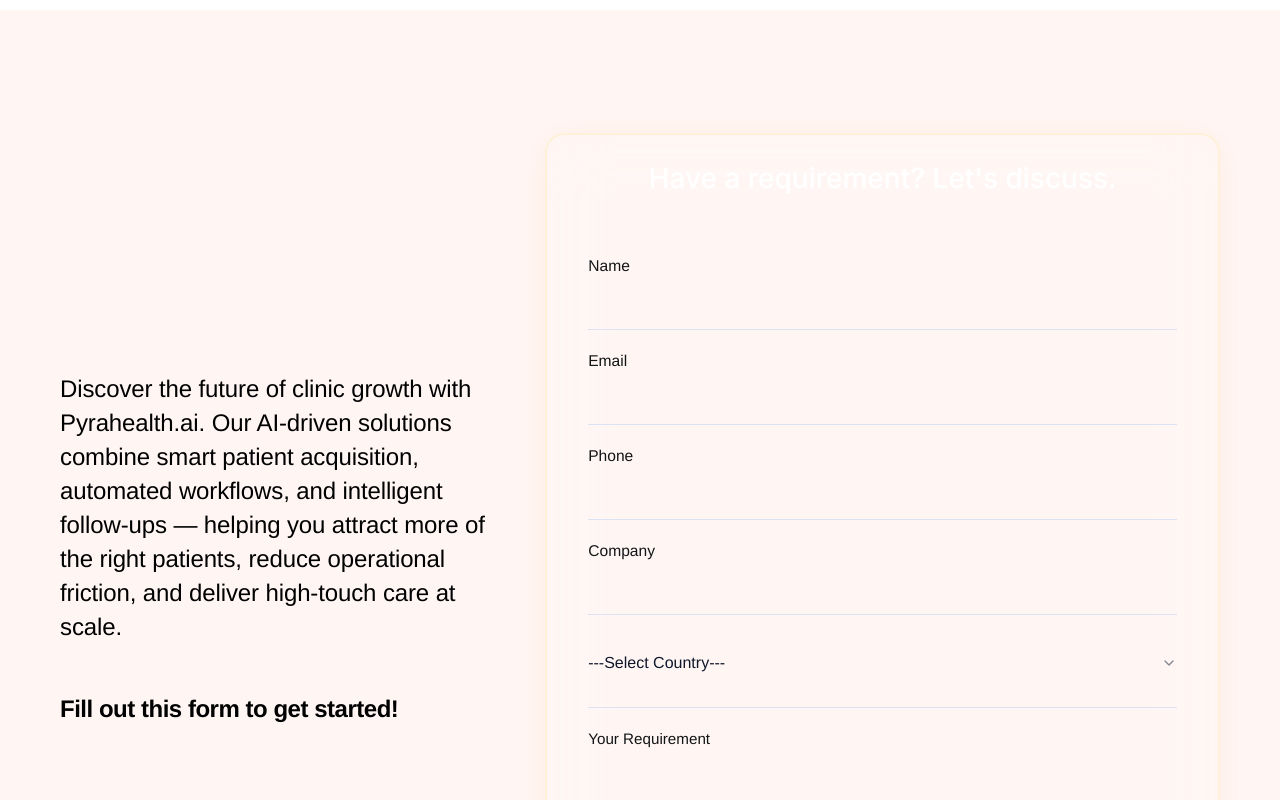
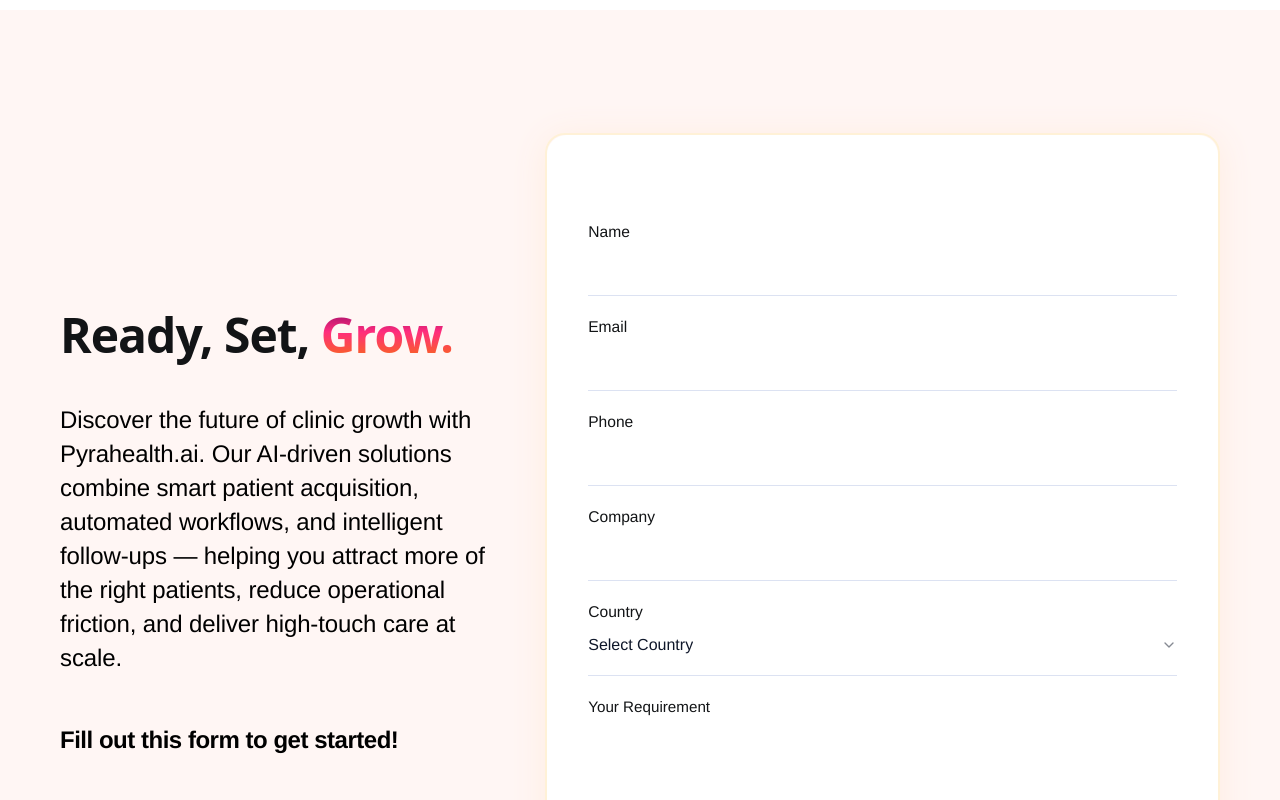
Before and after one commit to asherDn-Official/pyrahealth.ai, a React (Vite) app: page / in a window 1280 px wide. Shown: the part 2980-3780 px from the top of the page. Built offline with nearby package versions, Linux system fonts and the light colour scheme.

Commit message:
contact page

```diff
--- a/src/screens/LandingPage/sections/InsightsAndArticlesSection/InsightsAndArticlesSection.jsx
+++ b/src/screens/LandingPage/sections/InsightsAndArticlesSection/InsightsAndArticlesSection.jsx
@@ -6,6 +6,8 @@ import {
   Select,
   SelectTrigger,
   SelectValue,
+  SelectContent,
+  SelectItem,
 } from "../../../../components/ui/select";
 import { Textarea } from "../../../../components/ui/textarea";
 
@@ -18,23 +20,36 @@ export const InsightsAndArticlesSection = () => {
     { id: "company", label: "Company", type: "text" },
   ];
 
+  // Country options
+  const countries = [
+    "United States",
+    "Canada",
+    "United Kingdom",
+    "Australia",
+    "Germany",
+    "France",
+    "India",
+    "Japan",
+    "Brazil",
+    "South Africa",
+    "Other",
+  ];
+
   return (
     <section className="flex flex-col lg:flex-row w-full items-center gap-8 lg:gap-[50px] px-4 sm:px-8 lg:px-[60px] py-16 lg:py-[123px] bg-[#fff6f4]">
       <div className="flex flex-col w-full lg:w-[484px] items-start gap-8 lg:gap-12">
         <div className="flex flex-col items-start gap-4 lg:gap-5 w-full">
+          <h2 className="text-3xl sm:text-4xl lg:text-5xl font-bold tracking-[-1px] mb-4 lg:mb-6 text-[#121416]">
+            Ready, Set,{" "}
+            <span className="bg-[linear-gradient(180deg,rgba(114,0,98,1)_0%,rgba(255,45,125,1)_46%,rgba(246,120,0,1)_100%)] text-transparent bg-clip-text">
+              Grow.
+            </span>
+          </h2>
+
           <p className="font-['Satoshi-Regular',Helvetica] font-normal text-black text-lg sm:text-xl lg:text-2xl tracking-[-0.48px] leading-7 lg:leading-[34px]">
             <span className="tracking-[-0.12px]">
-              Discover the future of clinic growth with{" "}
+              Discover the future of clinic growth with Pyrahealth.ai
             </span>
-
-            <a
-              href="http://pyrahealth.ai/"
-              rel="noopener noreferrer"
-              target="_blank"
-              className="hover:underline"
-            >
-              <span className="tracking-[-0.12px]">Pyrahealth.ai</span>
-            </a>
 
             <span className="tracking-[-0.12px]">
               . Our AI-driven solutions combine smart patient acquisition,
@@ -51,11 +66,9 @@ export const InsightsAndArticlesSection = () => {
       </div>
 
       <Card className="flex flex-col w-full lg:w-[750px] items-start rounded-[20px] border-2 border-solid border-[#fff1d7] shadow-[0px_4px_35.1px_#ffece0] backdrop-blur-[28.5px] backdrop-brightness-[100%] [-webkit-backdrop-filter:blur(28.5px)_brightness(100%)]">
-        <CardContent className="w-full p-6 lg:p-[41px] lg:pt-[27px]">
+        <CardContent className="w-full bg-[#ffffff] rounded-[20px] p-6 lg:p-[41px] lg:pt-[27px]">
           <div className="w-full">
-            <h2 className="mb-8 lg:mb-[59px] font-['Inter',Helvetica] font-medium text-white-font text-2xl lg:text-[28px] text-center tracking-[0] leading-8 lg:leading-[33.6px]">
-              Have a requirement? Let&#39;s discuss.
-            </h2>
+            <h2 className="mb-8 lg:mb-[59px] font-['Inter',Helvetica] font-medium text-white-font text-2xl lg:text-[28px] text-center tracking-[0] leading-8 lg:leading-[33.6px]"></h2>
 
             {formFields.map((field) => (
               <div
@@ -77,10 +90,23 @@ export const InsightsAndArticlesSection = () => {
             ))}
 
             <div className="mb-4 lg:mb-[20px] pb-3 lg:pb-[15px] border-b border-[#dce2f2]">
+              <label
+                htmlFor="country"
+                className="block mb-2 font-['Satoshi-Regular',Helvetica] font-normal text-[#121416] text-sm lg:text-[15.6px] tracking-[0] leading-5 lg:leading-[21px]"
+              >
+                Country
+              </label>
               <Select>
-                <SelectTrigger className="border-none shadow-none focus-visible:ring-0 p-0 h-12 lg:h-[57px] font-['Satoshi-Regular',Helvetica] text-sm lg:text-base">
-                  <SelectValue placeholder="---Select Country---" />
+                <SelectTrigger className="border-none shadow-none focus-visible:ring-0 p-0 h-[25px] lg:h-[30px] font-['Satoshi-Regular',Helvetica] text-sm lg:text-base">
+                  <SelectValue placeholder="Select Country" />
                 </SelectTrigger>
+                <SelectContent>
+                  {countries.map((country) => (
+                    <SelectItem key={country} value={country}>
+                      {country}
+                    </SelectItem>
+                  ))}
+                </SelectContent>
               </Select>
             </div>
 
```
